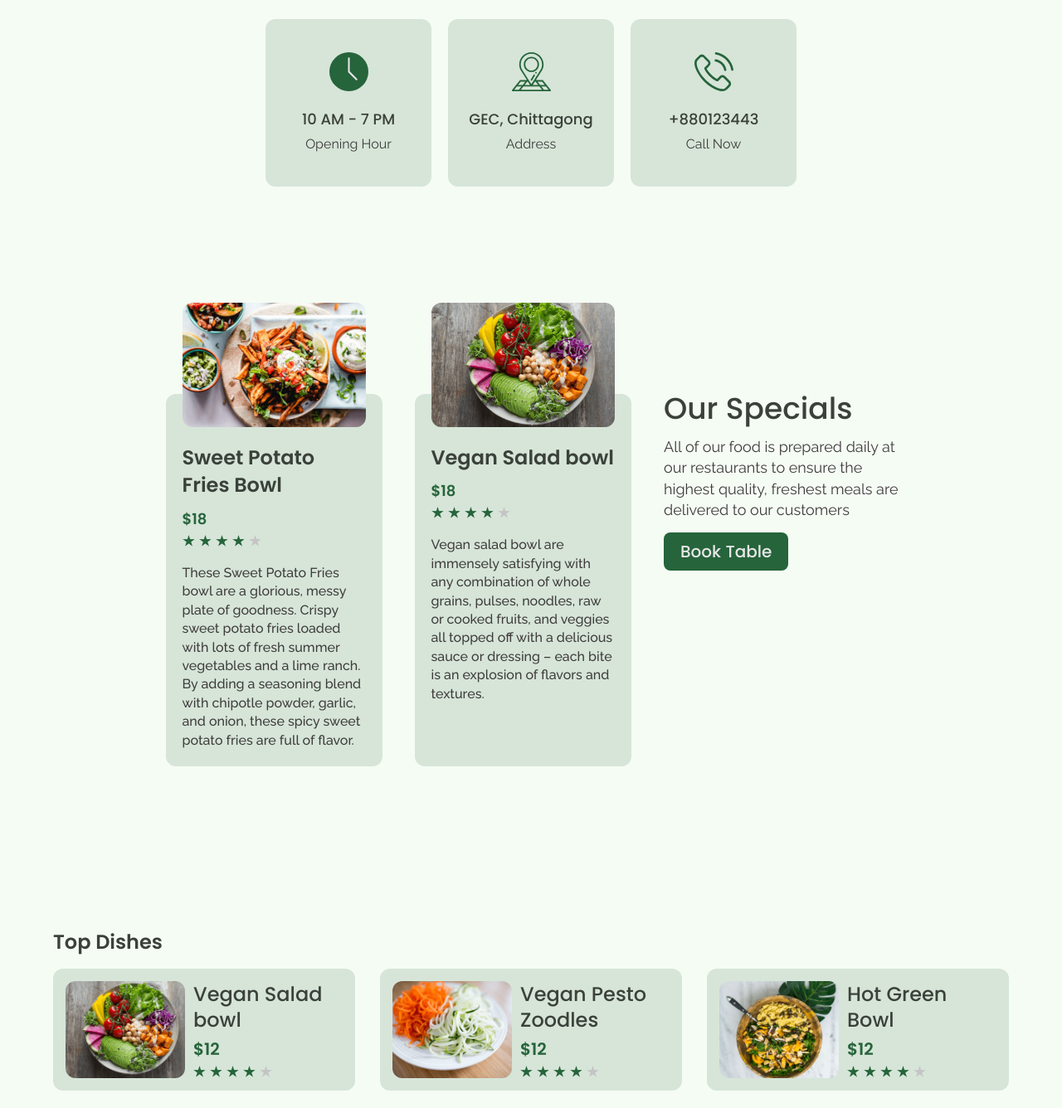
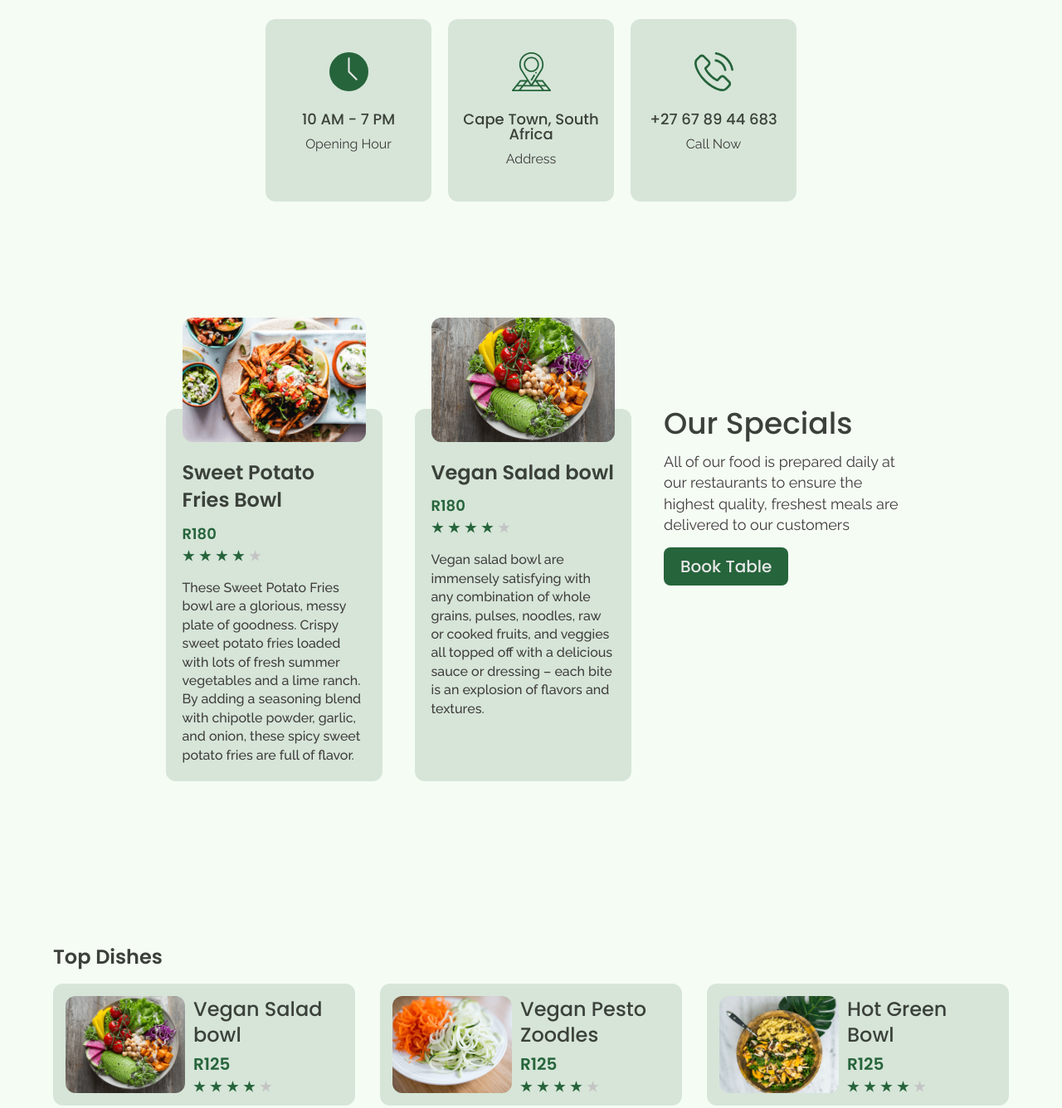
Before and after one commit to StarboySupernova/culinary, a plain HTML site: page index.html in a window 1280 px wide. Shown: the part 1000-2336 px from the top of the page at 83% size. Drawn offline with nearby package versions, Linux system fonts and the light colour scheme.

Commit message:
price changes

```diff
--- a/index.html
+++ b/index.html
@@ -106,7 +106,7 @@
             <img src="./images/address-icon.svg" alt="clock icon">
           </div>
           <h3 class="storeInfo__title">
-            GEC, Chittagong
+            Cape Town, South Africa
           </h3>
           <p class="storeInfo__text">
             Address
@@ -117,7 +117,7 @@
             <img src="./images/phone-icon.svg" alt="clock icon">
           </div>
           <h3 class="storeInfo__title">
-            +880123443
+            +27 67 89 44 683
           </h3>
           <p class="storeInfo__text">
             Call Now
@@ -140,7 +140,7 @@
               Sweet Potato Fries Bowl
             </h2>
             <h3 class="ourSpecials__item__price">
-              $18
+              R180
             </h3>
             <div class="ourSpecials__item__stars">
               <img src="./images/3star.png" alt="3 stars">
@@ -159,7 +159,7 @@
               Vegan Salad bowl
             </h2>
             <h3 class="ourSpecials__item__price">
-              $18
+              R180
             </h3>
             <div class="ourSpecials__item__stars">
               <img src="./images/3star.png" alt="3 stars">
@@ -200,7 +200,7 @@
             <h3 class="dishGrid__item__title">
               Vegan Salad bowl
             </h3>
-            <h3 class="dishGrid__item__price">$12</h3>
+            <h3 class="dishGrid__item__price">R125</h3>
             <div class="dishGrid__item__stars">
               <img src="./images/3star.png" alt="3 star">
             </div>
@@ -214,7 +214,7 @@
             <h3 class="dishGrid__item__title">
               Vegan Pesto Zoodles
             </h3>
-            <h3 class="dishGrid__item__price">$12</h3>
+            <h3 class="dishGrid__item__price">R125</h3>
             <div class="dishGrid__item__stars">
               <img src="./images/3star.png" alt="3 star">
             </div>
@@ -228,7 +228,7 @@
             <h3 class="dishGrid__item__title">
               Hot Green Bowl
             </h3>
-            <h3 class="dishGrid__item__price">$12</h3>
+            <h3 class="dishGrid__item__price">R125</h3>
             <div class="dishGrid__item__stars">
               <img src="./images/3star.png" alt="3 star">
             </div>
@@ -257,8 +257,8 @@
           <h3 class="discount__text">20% OFF</h3>
           <h3 class="discount__title">Demo Dish For Discount</h3>
           <h3 class="discount__price">
-            <span class="discount__oldPrice">$45</span>
-            <span class="discount__newPrice">$35</span>
+            <span class="discount__oldPrice">R450</span>
+            <span class="discount__newPrice">R350</span>
           </h3>
           <div class="discount__stars">
             <img src="./images/3star.png" alt="3 stars">
```
Also changed, not shown: menu.html (+20 -20 lines).
